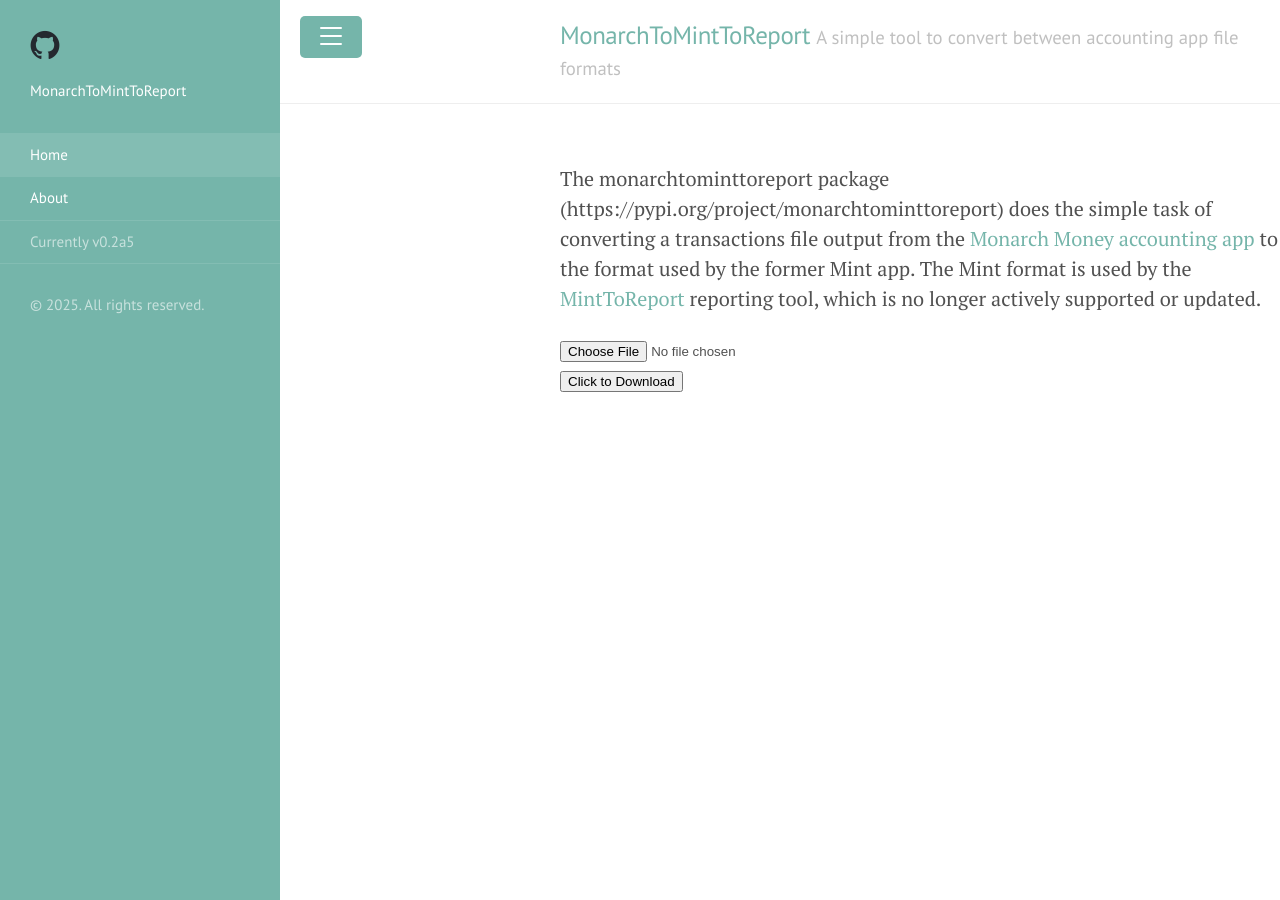
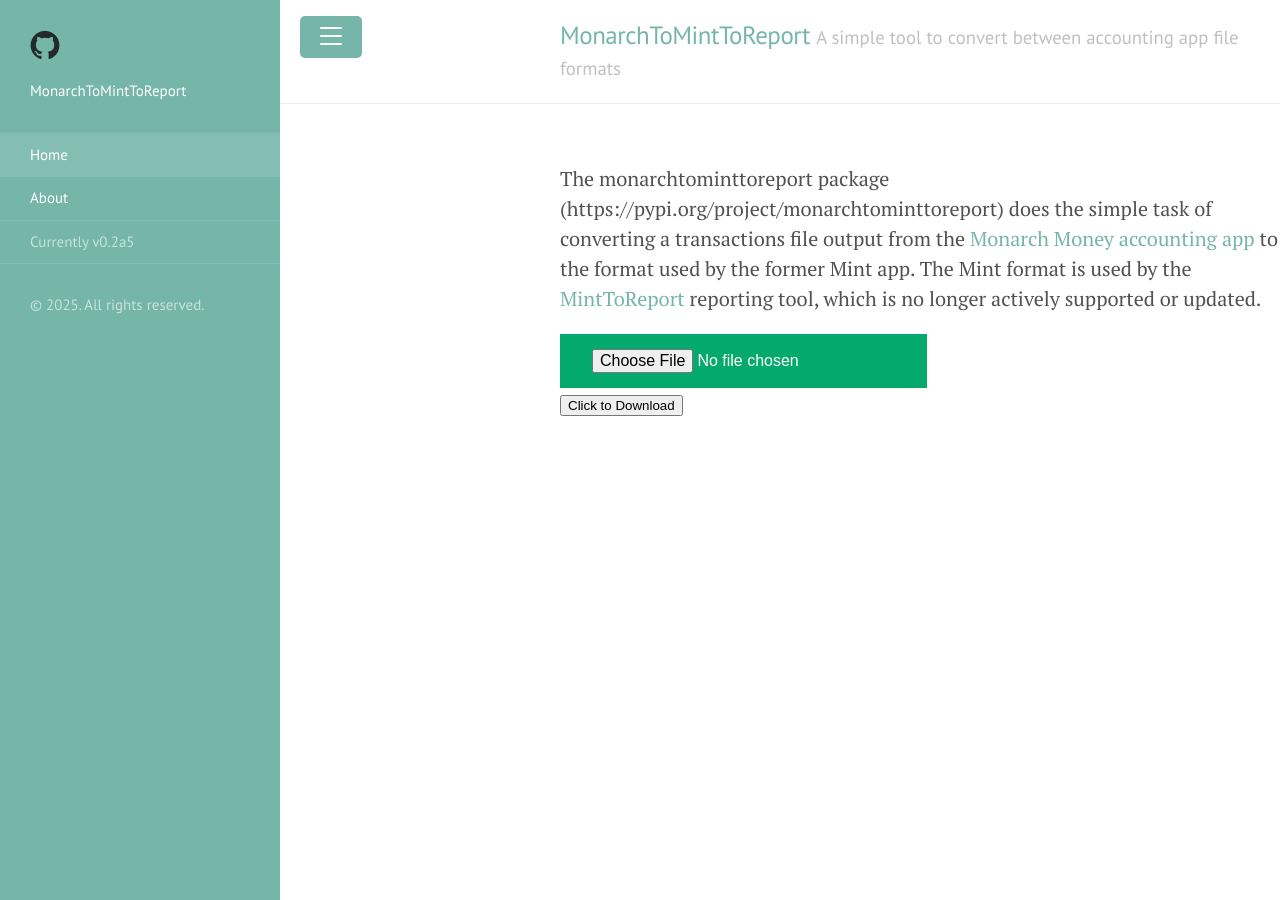
Before and after one commit to mwengren/monarchtominttoreport, a Jekyll site: the page built from index.md, in a window 1280 px wide. Built offline with Jekyll 4.4.1, drawn with Linux system fonts in a browser that asks for light colours; a script that is not in the unit is left out.

Commit message:
Update stuff

```diff
--- a/index.md
+++ b/index.md
@@ -17,9 +17,14 @@
 <div class="row overflow-hidden" id="content">
     <div class="float-left" id="main">
         <div id="fileinput"></div>
-        <input type="file" name="upload" id="upload" class="mtmtr-button">
+        <input type="file" name="upload" id="upload" class="mtmtr-button" />
     </div>
     <!---->
+
+    <div id="convert-output" class="full-width">
+
+    </div>
+
     <div class="col mh-100 float-left" id="main">
         <button id="download">Click to Download</button>
     </div>
--- a/public/css/mtmtr.css
+++ b/public/css/mtmtr.css
@@ -1,4 +1,4 @@
-.button {
+.mtmtr-button {
   background-color: #04AA6D; /* Green */
   border: none;
   color: white;
@@ -8,3 +8,9 @@
   display: inline-block;
   font-size: 16px;
 }
+
+div.full-width {
+    width: -webkit-fill-available;
+    width: -moz-available;
+    width: stretch;
+}
```
Also changed, not shown: 1 other file.
